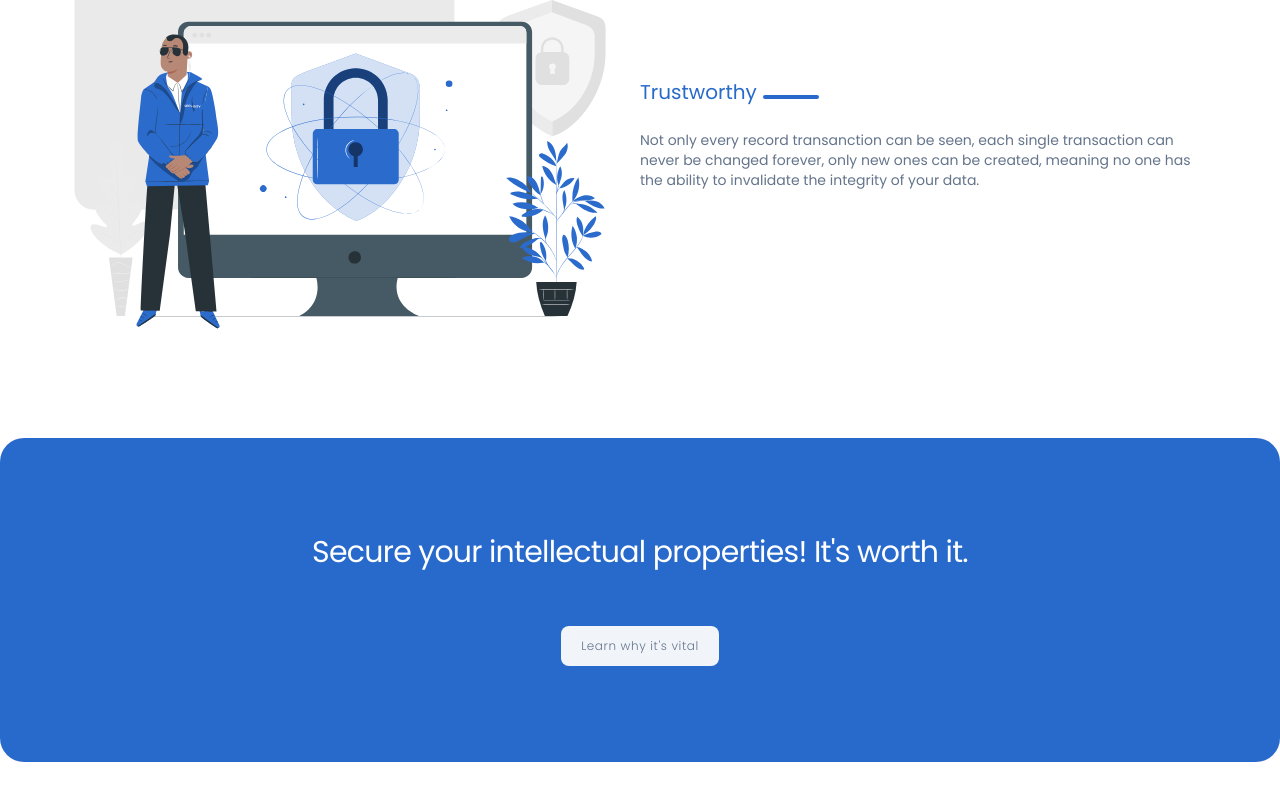
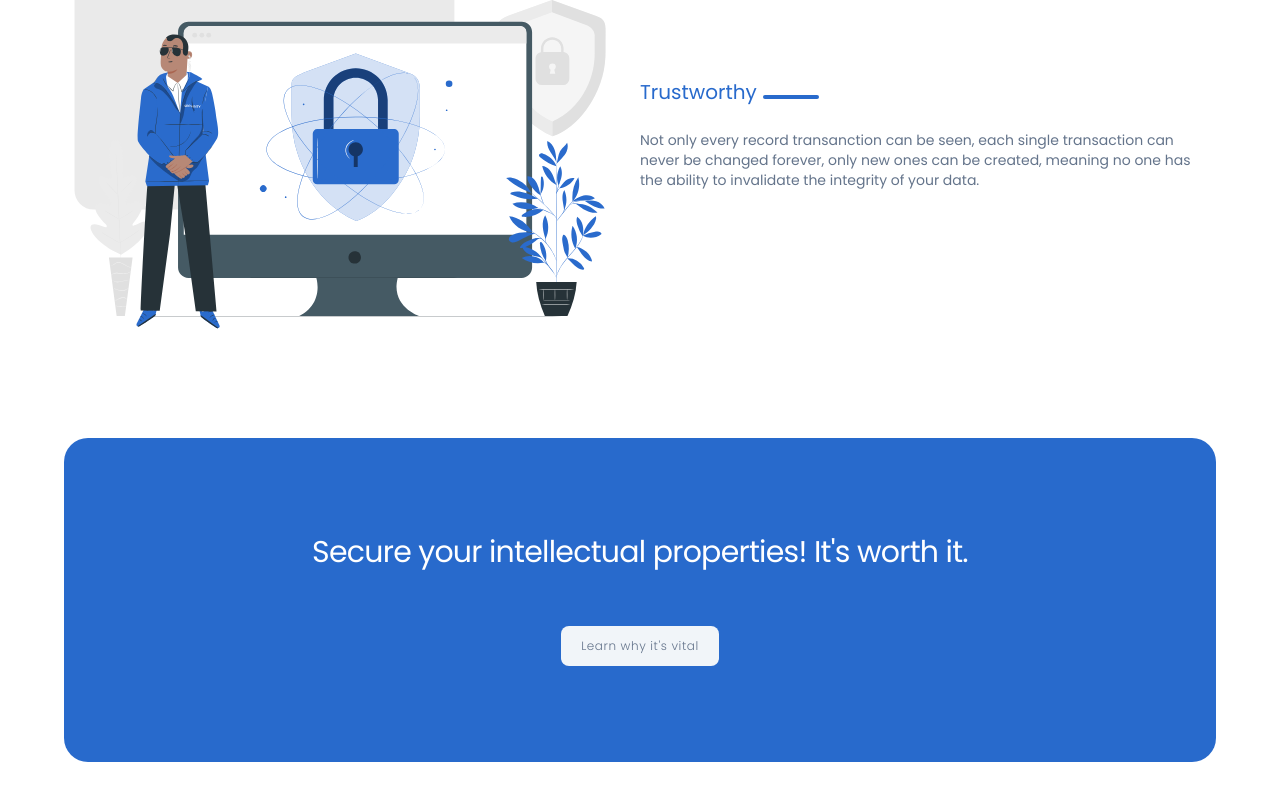
Before and after one commit to codelabmw/patents-malawi, a Vue app: page / in a window 1280 px wide. Shown: the part 1881-2681 px from the top of the page. Built offline with nearby package versions, Linux system fonts and the light colour scheme.

Commit message:
styled jumbletron

```diff
--- a/src/views/Guests/HomeView.vue
+++ b/src/views/Guests/HomeView.vue
@@ -57,7 +57,8 @@ import TheFeatures from '@/components/TheFeatures.vue';
       </div>
 
       <!-- JUMBLETRON -->
-      <div class="mx-auto my-20 bg-primary max-w-7xl rounded-3xl">
+      <div class="mx-auto max-w-7xl">
+        <div class="my-20 bg-primary rounded-3xl">
           <div class="flex flex-col items-center px-4 py-24 text-center">
             <h2 class="text-2xl font-normal tracking-tight text-primary-foreground xl:text-3xl">
               Secure your intellectual properties! It's worth it.
@@ -69,5 +70,6 @@ import TheFeatures from '@/components/TheFeatures.vue';
           </div>
         </div>
       </div>
+    </div>
   </main>
 </template>
```
Lines whose indentation alone changed are shown as unchanged.
